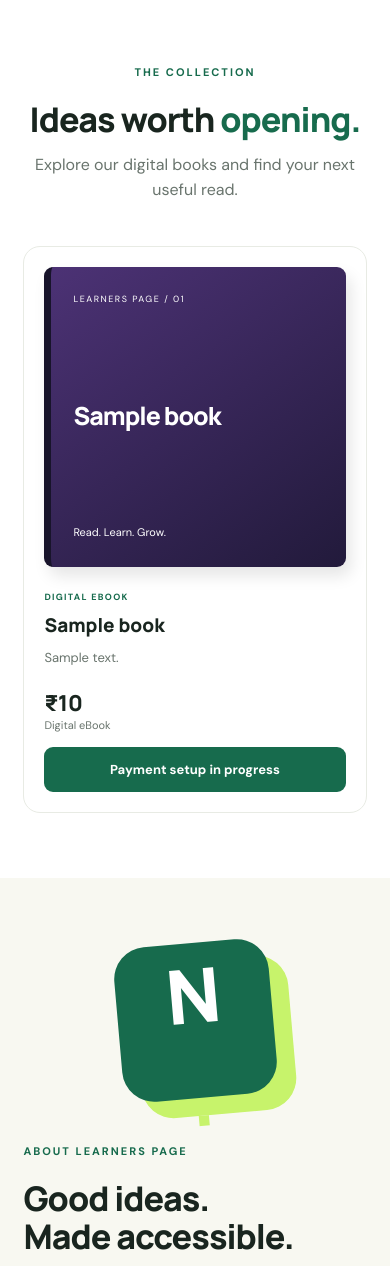
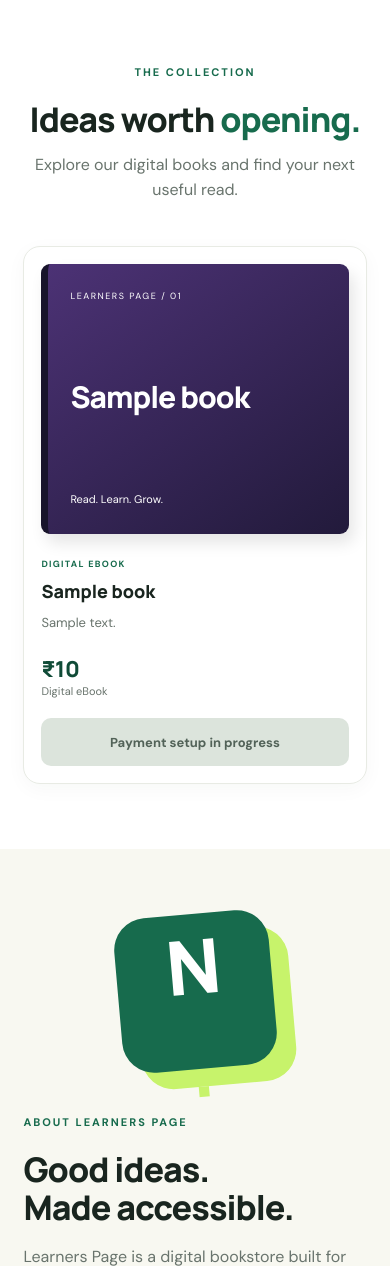
Before and after one commit to anshubhandari910/learners, a Flask app: template templates/index.html in a window 390 px wide. Shown: the part 990-2256 px from the top of the page. Run offline with Flask 3, Linux system fonts and the light colour scheme; the template is opened without the code that fills it: most values are stand-ins (such as "Sample title", 1, 10 or a date in 2020); some libraries are stand-ins or nearby versions.

Commit message:
style.css

```diff
--- a/static/style.css
+++ b/static/style.css
@@ -636,3 +636,137 @@ footer p {
         transition-duration: 0.01ms !important;
     }
 }
+
+/* =====================================
+   LEARNERS PAGE - EBOOK STORE UPDATES
+===================================== */
+
+/* Dynamic ebook grid */
+.course-grid {
+    grid-template-columns: repeat(3, minmax(0, 1fr));
+    align-items: stretch;
+}
+
+/* Ebook cards */
+.course-card {
+    display: flex;
+    flex-direction: column;
+    min-width: 0;
+    overflow: hidden;
+    box-shadow: 0 5px 20px rgba(20, 60, 40, 0.035);
+}
+
+.course-card:hover {
+    transform: translateY(-7px);
+    box-shadow: 0 18px 40px rgba(23, 65, 43, 0.12);
+}
+
+/* Dynamic book cover titles */
+.ebook-cover strong {
+    font-size: clamp(22px, 2.3vw, 32px);
+    line-height: 1.15;
+    overflow-wrap: anywhere;
+    word-break: normal;
+}
+
+/* Different cover styles */
+.course-card:nth-child(4n + 1) .ebook-cover {
+    background: linear-gradient(145deg, #4c3275, #221a3b);
+    border-left: 7px solid #18142b;
+}
+
+.course-card:nth-child(4n + 2) .ebook-cover {
+    background: linear-gradient(145deg, #39866c, #123d30);
+    border-left: 7px solid #0c3024;
+}
+
+.course-card:nth-child(4n + 3) .ebook-cover {
+    background: linear-gradient(145deg, #ca8247, #693b28);
+    border-left: 7px solid #48271c;
+}
+
+.course-card:nth-child(4n) .ebook-cover {
+    background: linear-gradient(145deg, #315b8c, #172b49);
+    border-left: 7px solid #102039;
+}
+
+/* Book price */
+.book-price {
+    color: var(--green-dark);
+    margin-top: auto;
+    padding-top: 20px;
+}
+
+/* Purchase button */
+.buy-btn {
+    width: 100%;
+    min-height: 46px;
+    margin-top: 5px;
+    border-radius: 10px;
+    font-weight: 700;
+}
+
+/* Disabled payment button */
+.buy-btn:disabled {
+    background: #dce4dc;
+    color: #526258;
+    cursor: not-allowed;
+    opacity: 1;
+    transform: none;
+}
+
+.buy-btn:disabled:hover {
+    background: #dce4dc;
+    transform: none;
+}
+
+/* Tablet */
+@media (max-width: 900px) {
+    .course-grid {
+        grid-template-columns: repeat(2, minmax(0, 1fr));
+    }
+
+    .course-card:last-child {
+        grid-column: auto;
+    }
+
+    .ebook-cover {
+        min-height: 240px;
+    }
+}
+
+/* Mobile */
+@media (max-width: 650px) {
+    .course-grid {
+        grid-template-columns: 1fr;
+        gap: 20px;
+    }
+
+    .course-card:last-child {
+        grid-column: auto;
+    }
+
+    .course-card {
+        padding: 17px;
+    }
+
+    .ebook-cover {
+        min-height: 270px;
+    }
+
+    .ebook-cover strong {
+        font-size: 30px;
+    }
+
+    .course-card h3 {
+        font-size: 18px;
+    }
+
+    .course-card > p:not(.course-tag) {
+        min-height: auto;
+    }
+
+    .buy-btn {
+        min-height: 48px;
+    }
+}
```
